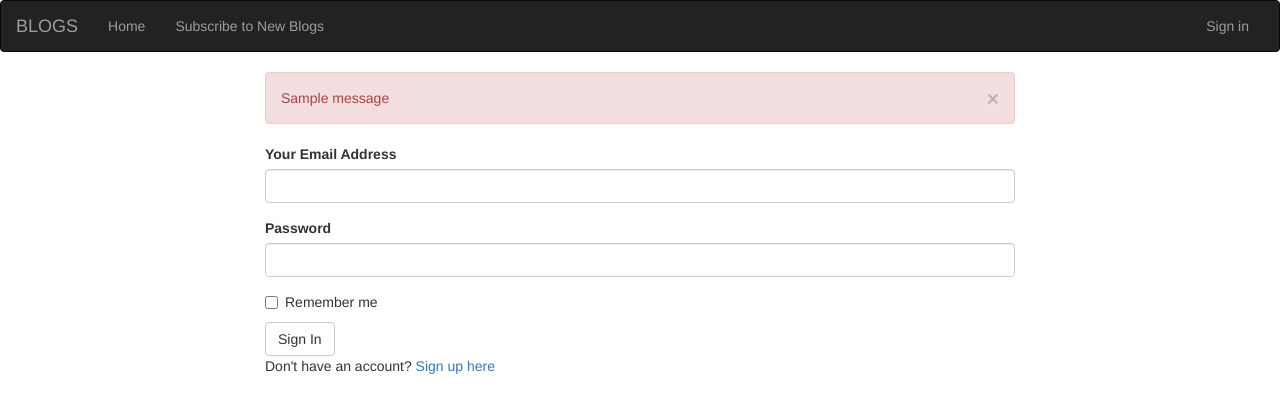
After one commit to Josephat-n/myBlog, a Flask app: page /authenticate/login in a window 1280 px wide. The commit adds this page. Shown: the top 413 px of the page. Run offline with Flask 2, Linux system fonts and the light colour scheme; tables that the repository leaves empty hold one stand-in row (values such as "Sample post"); one stand-in notice (Sample message) is shown; some libraries are stand-ins or nearby versions.

Commit message:
create wtforms for loging in and registering.

```diff
--- a/app/auth/__init__.py
+++ b/app/auth/__init__.py
@@ -1,2 +1,3 @@
 from flask import Blueprint
 auth = Blueprint('auth', __name__)
+from . import views, forms
--- a/app/auth/views.py
+++ b/app/auth/views.py
@@ -4,8 +4,6 @@ from ..models import User
 from .forms import RegistrationForm, LoginForm
 from .. import db
 from flask_login import login_user,login_required
-
-
 
 @auth.route('/register',methods = ["GET","POST"])
 def register():
--- a/app/main/views.py
+++ b/app/main/views.py
@@ -1,4 +1,4 @@
-from flask import render_template
+from flask import render_template, redirect, url_for
 from . import main
 from .. import db
 from ..models import Blog
--- /dev/null
+++ b/app/templates/auth/login.html
@@ -0,0 +1,25 @@
+{% extends 'base.html'%}
+{% import 'bootstrap/wtf.html' as wtf%}
+
+{% block content %}
+<div class="container">
+    <div class="row">
+      <div class= "col-md-2"> </div>
+      <div class="col-md-8">
+      <!--Flash message -->
+      {% for message in get_flashed_messages() %}
+        <div class="alert alert-danger">
+        <button type="button" class="close" data-dismiss="alert">&times;</button>
+        {{ message }}
+        </div>
+      {% endfor %}
+
+      <!-- Login form -->
+      {{wtf.quick_form(login_form)}}
+      <p> Don't have an account? <a href="{{url_for('auth.register')}}">Sign up here</a></p>
+     </div>
+     <div clas="col-md-2"> </div>
+    </div>
+</div>
+
+{% endblock%}
--- a/app/templates/navbar.html
+++ b/app/templates/navbar.html
@@ -12,10 +12,10 @@
        <div class="navbar-collapse collapse">
            <ul class="nav navbar-nav">
              <li><a href="/">Home</a></li>
-             <li><a href="">Subscribe to New Blogs</a></li>
+             <li><a href="{{url_for('auth.login')}}">Subscribe to New Blogs</a></li>
            </ul>
            <ul class="nav navbar-nav navbar-right">
-              <li><a href="#">Sign in</a></li>
+              <li><a href="{{url_for('auth.login')}}">Sign in</a></li>
            </ul>
        </div>
    </div>
```
Also changed, not shown: app/templates/auth/register.html (added, +17 -0 lines).
